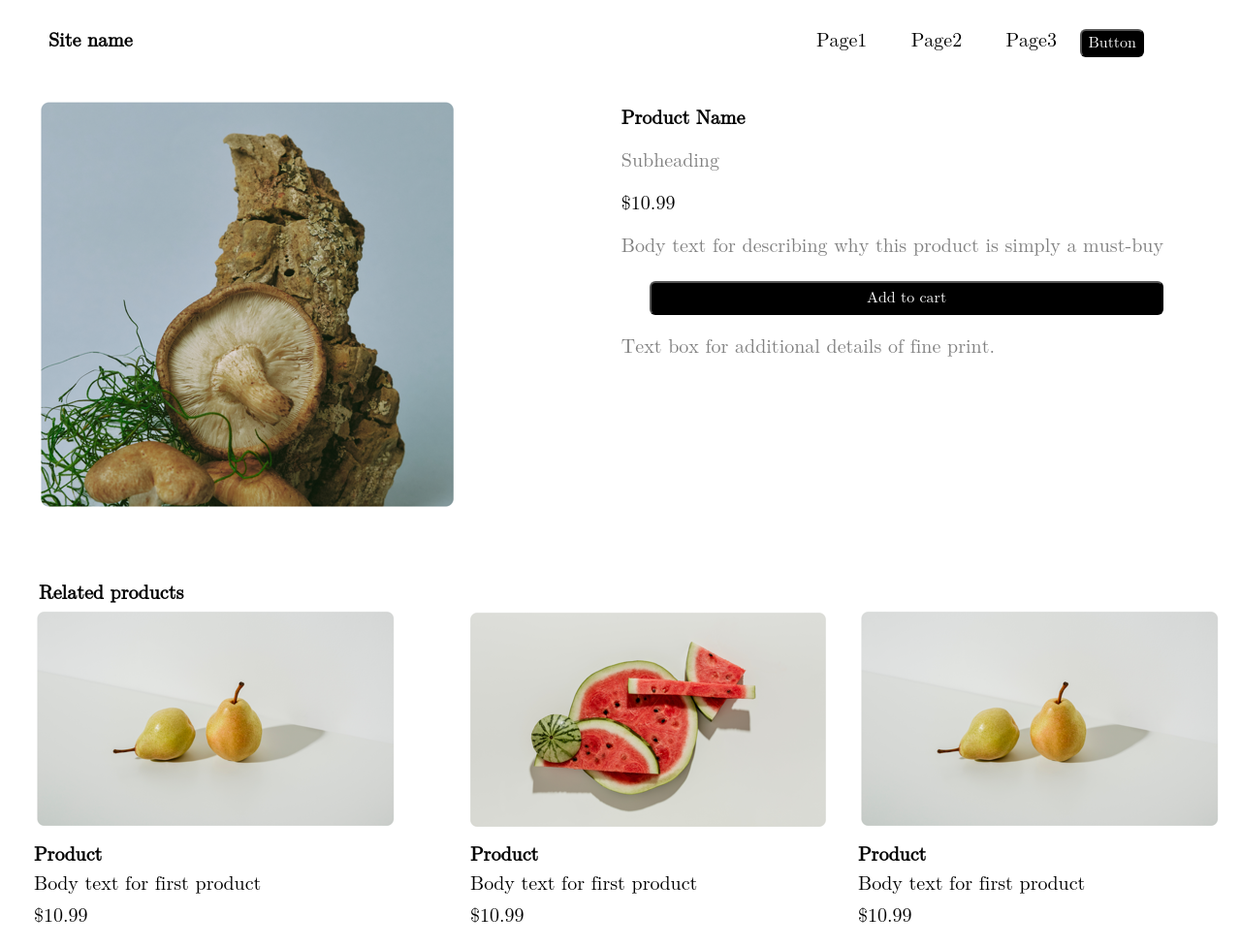
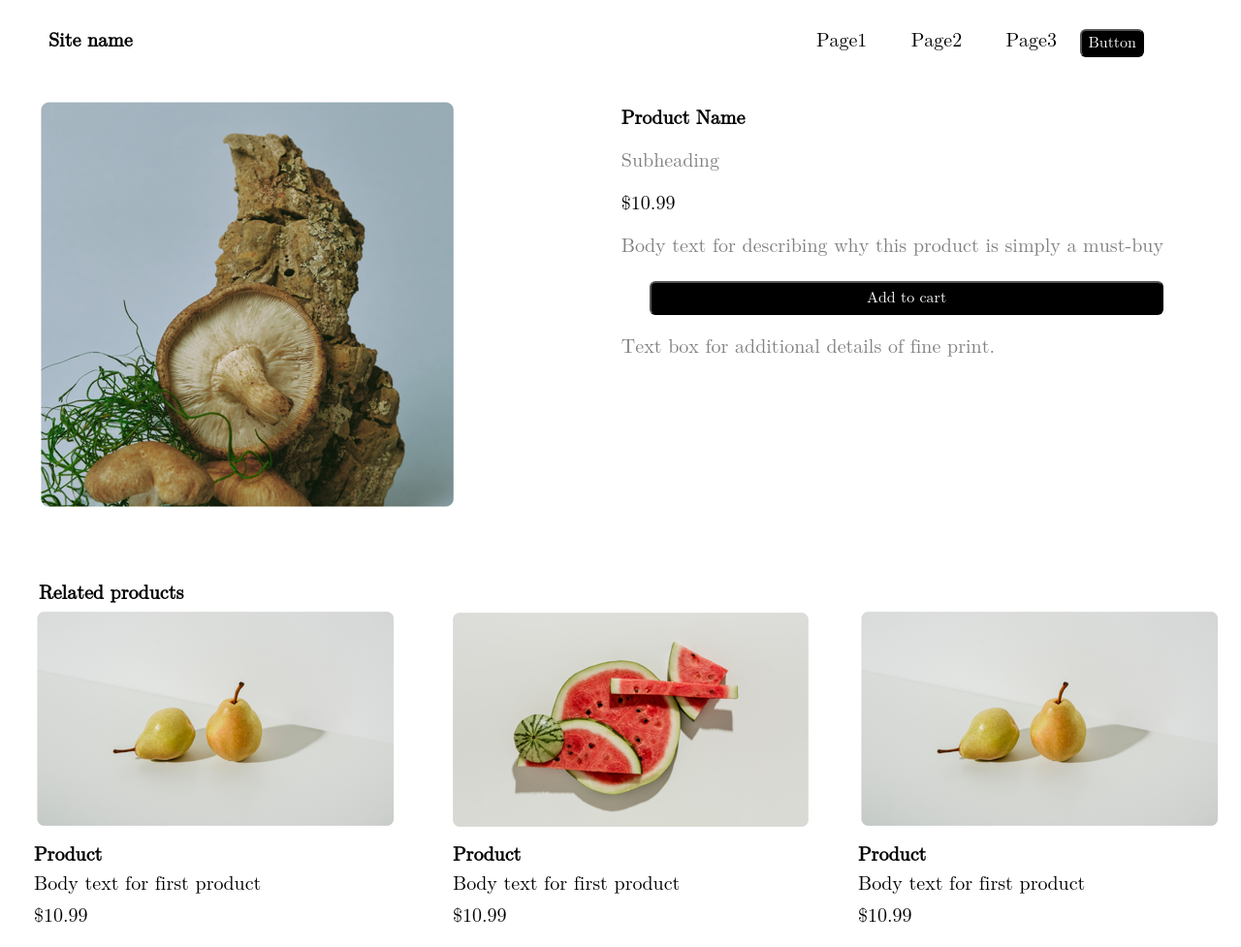
Before and after one commit to 1NonlyRohan/CodingNest-Positioning_Assignment, a plain HTML site: page index.html in a window 1280 px wide. Shown: the whole page at 97% size. Drawn offline with Linux system fonts and the light colour scheme.

Commit message:
Some Changes

```diff
--- a/style.css
+++ b/style.css
@@ -142,7 +142,7 @@
 
 .Post-2-content{
     position: absolute;
-    left: 450px;
+    left: 432px;
 }
 
 .Post-3-content{
```
